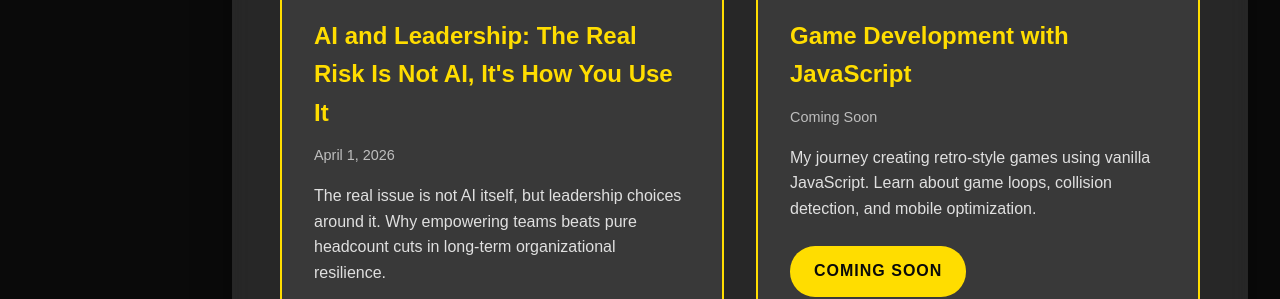
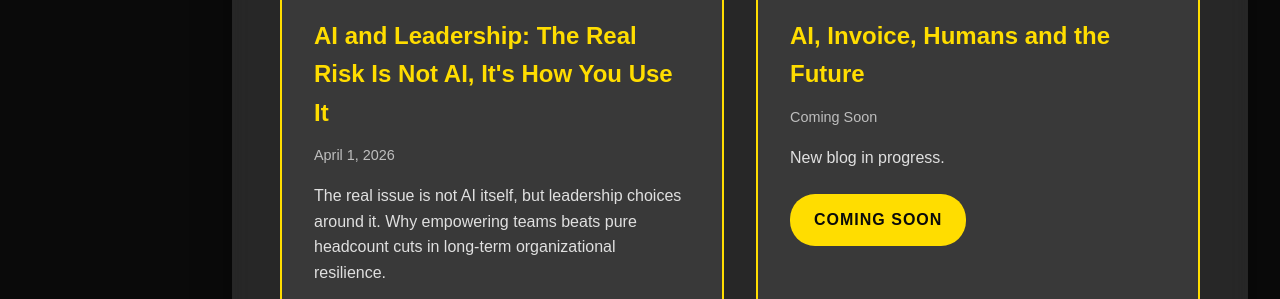
Before and after one commit to MiskaB/MiskaB, a website: page blogs.html in a window 1280 px wide. Shown: the part 1119-1418 px from the top of the page. Drawn offline with Linux system fonts and the light colour scheme.

Commit message:
Update blogs page

```diff
--- a/blogs.html
+++ b/blogs.html
@@ -365,9 +365,9 @@
 
         <div class="blog-card">
           <img src="images/comingSoon.png" alt="Coming Soon" class="blog-icon">
-          <h2>Game Development with JavaScript</h2>
+          <h2>AI, Invoice, Humans and the Future</h2>
           <div class="blog-date">Coming Soon</div>
-          <p>My journey creating retro-style games using vanilla JavaScript. Learn about game loops, collision detection, and mobile optimization.</p>
+          <p>New blog in progress.</p>
           <a href="#" class="read-button">Coming Soon</a>
         </div>
 
```
